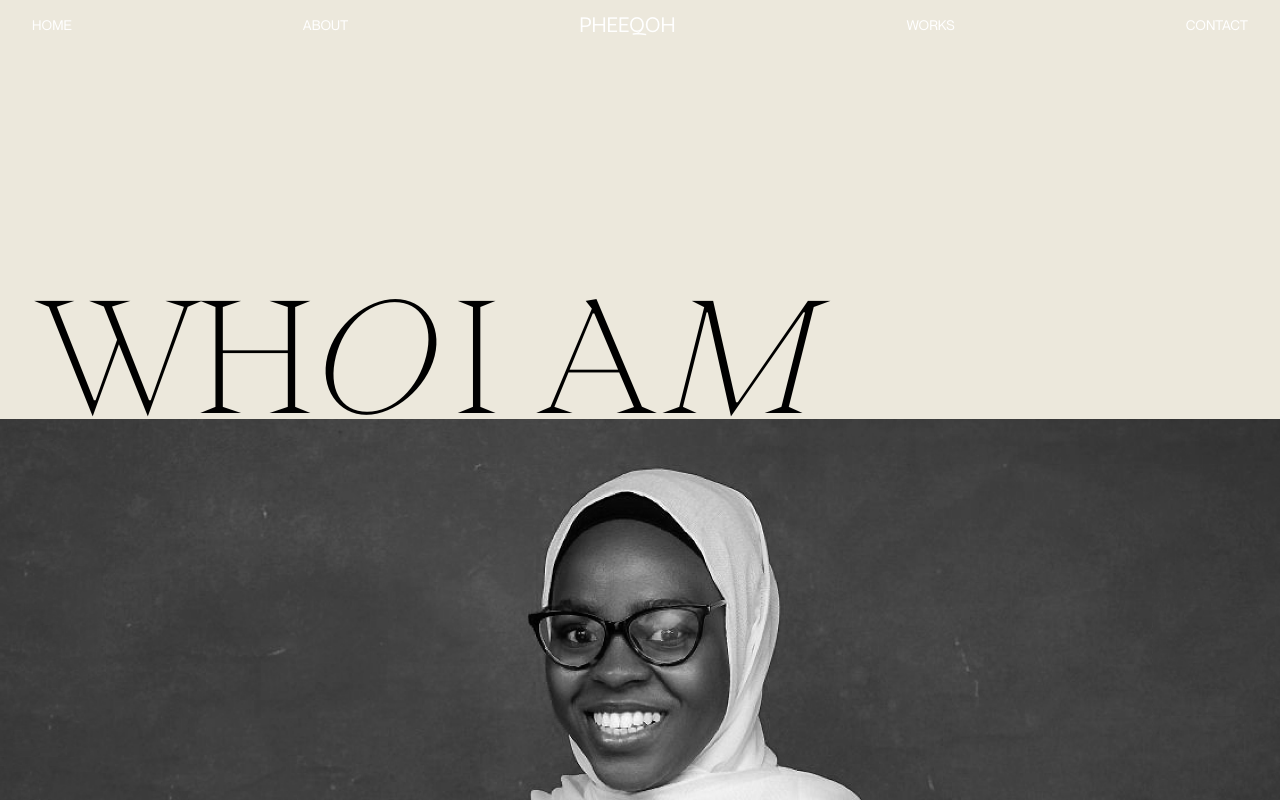
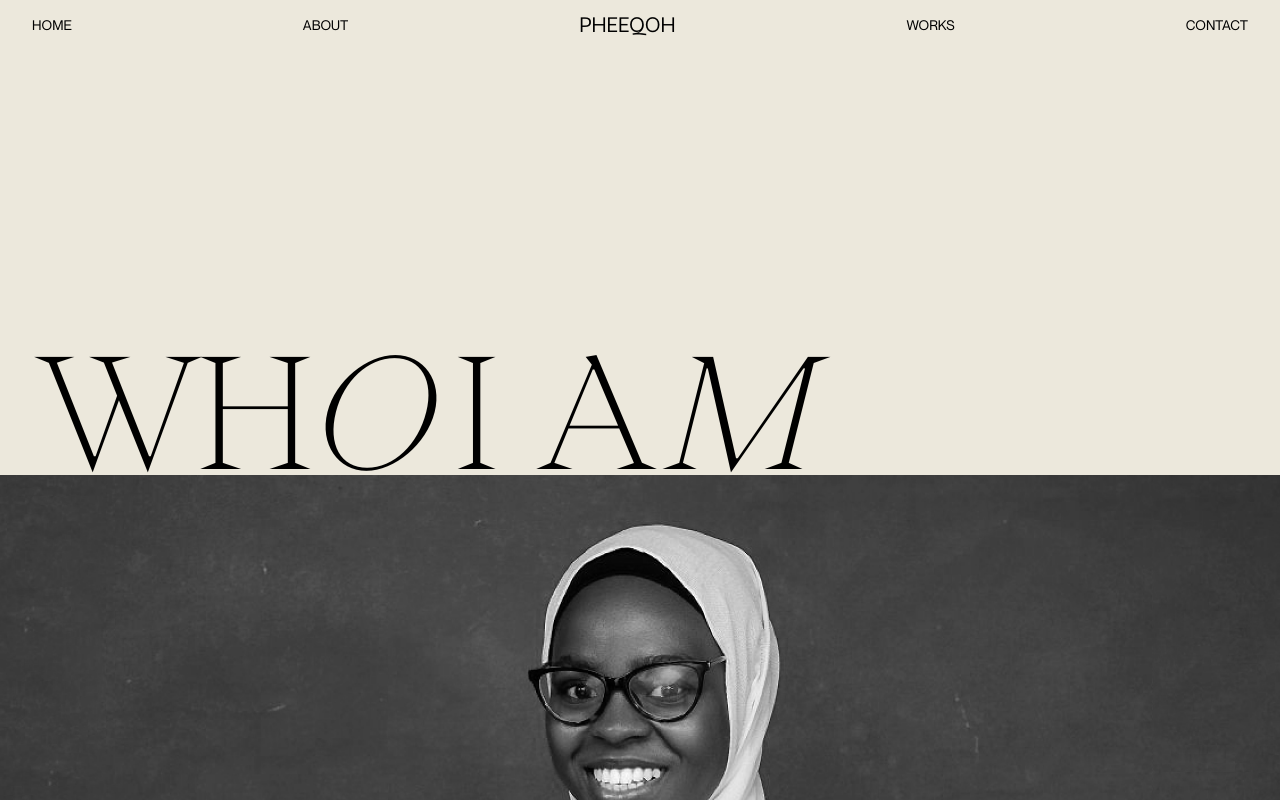
Before and after one commit to Sobur440/pheeqoh, a Next.js app: page /about in a window 1280 px wide. Shown: the top 800 px of the page. Built offline with nearby package versions, Linux system fonts and the light colour scheme.

Commit message:
fixed the nav colour issue

```diff
--- a/src/app/about/page.jsx
+++ b/src/app/about/page.jsx
@@ -1,14 +1,23 @@
+"use client";
+
 /* eslint-disable @next/next/no-img-element */
-import React from "react";
+import React, { useContext, useEffect } from "react";
 import styles from "../home.module.css";
-
-export const metadata = {
-  title: "Pheeqah | About",
-  description: "Pheeqah",
-};
+import { NavColourContext } from "@/contexts/NavColourContext";
+import Head from "next/head";
 
 const About = () => {
+  const { setNavColour } = useContext(NavColourContext);
+
+  useEffect(() => {
+    setNavColour(false);
+  }, [setNavColour]);
+
   return (
+    <>
+      <Head>
+        <title>My page title</title>
+      </Head>
       <div className="mt-[15rem] w-full">
         <p className="text-[14vw] lg:text-[12vw] uppercase font-ppEiko max-w-[95%] mx-auto">
           <span className="tracking-tighter">
@@ -113,25 +122,25 @@ const About = () => {
                 </p>
                 <p className="max-w-full">
                   Excellent communicator, I actively listen to feedback and
-                respond in a way that fosters a sense of community and trust. My
-                commitment to building efforts has resulted in over 50% growth
-                in the companies I’ve worked with.
+                  respond in a way that fosters a sense of community and trust.
+                  My commitment to building efforts has resulted in over 50%
+                  growth in the companies I’ve worked with.
                 </p>
                 <p className="max-w-full">
                   Delivering impactful UI solutions is my forte, utilizing tools
-                like Adobe XD, Figma, and similar software. To enhance my design
-                capabilities, I have explored the realm of design and
+                  like Adobe XD, Figma, and similar software. To enhance my
+                  design capabilities, I have explored the realm of design and
                   development using No Code Tools. My experience spans across
-                diverse domains, including fintech, blockchain, health services,
-                e-commerce, and digital marketing. This enables me to handle
-                multiple projects in fast-paced environments while prioritizing
-                user-centric approaches and diligently assessing user
-                requirements.
+                  diverse domains, including fintech, blockchain, health
+                  services, e-commerce, and digital marketing. This enables me
+                  to handle multiple projects in fast-paced environments while
+                  prioritizing user-centric approaches and diligently assessing
+                  user requirements.
                 </p>
                 <p className="max-w-full">
                   Committed to continuous growth, I am always seeking knowledge
-                and embracing new challenges. If you have a project in mind that
-                requires a seamless and exciting experience, let&apos;s
+                  and embracing new challenges. If you have a project in mind
+                  that requires a seamless and exciting experience, let&apos;s
                   collaborate!
                 </p>
               </div>
@@ -147,10 +156,10 @@ const About = () => {
 
         {/* EXPERICES SECTION */}
 
-      <section className="mt-[10rem] w-[95%] mx-auto text-[.8rem]">
+        <section className="mt-[10rem] w-[95%] mx-auto text-[1rem] lg:text-[.8rem]">
           <div className="w-full h-[1px] bg-black mb-[2rem]"></div>
 
-        <div className="w-full flex flex-col lg:flex-row">
+          <div className="w-full flex flex-col gap-[1rem] lg:gap-0 lg:flex-row">
             <p className="lg:w-[50%] uppercase">experiences</p>
 
             <div className="w-full lg:w-[50%] uppercase">
@@ -193,6 +202,7 @@ const About = () => {
           </div>
         </section>
       </div>
+    </>
   );
 };
 
--- a/src/app/layout.js
+++ b/src/app/layout.js
@@ -2,16 +2,24 @@ import { Inter } from "next/font/google";
 import "./globals.css";
 import Navbar from "@/components/Navbar";
 import Footer from "@/components/Footer";
+import NavColourProvider from "@/contexts/NavColourContext";
 
 const inter = Inter({ subsets: ["latin"] });
+
+export const metadata = {
+  title: "Pheeqah",
+  description: "Pheeqah",
+};
 
 export default function RootLayout({ children }) {
   return (
     <html lang="en">
       <body className="font-neueMontreal bg-[#ECE8DC] overflow-x-hidden">
-        <Navbar />
-        {children}
-        <Footer />
+        <NavColourProvider>
+          <Navbar />
+          {children}
+          <Footer />
+        </NavColourProvider>
       </body>
     </html>
   );
--- a/src/app/page.js
+++ b/src/app/page.js
@@ -1,15 +1,15 @@
+"use client";
 /* eslint-disable @next/next/no-img-element */
 
-import React from "react";
+import React, { useContext } from "react";
 import styles from "./home.module.css";
 import Link from "next/link";
-
-export const metadata = {
-  title: "Pheeqah | Home",
-  description: "Pheeqah",
-};
+import { NavColourContext } from "@/contexts/NavColourContext";
 
 const Home = () => {
+  const { setNavColour } = useContext(NavColourContext);
+  setNavColour(true);
+
   return (
     <>
       {/* HERO SECTION */}
--- a/src/app/works/page.jsx
+++ b/src/app/works/page.jsx
@@ -1,9 +1,4 @@
 import React from "react";
-
-export const metadata = {
-  title: "Pheeqah | Works",
-  description: "Pheeqah",
-};
 
 const Works = () => {
   return <div>Works</div>;
--- a/src/components/Navbar.jsx
+++ b/src/components/Navbar.jsx
@@ -1,9 +1,18 @@
+"use client";
+
 import Link from "next/link";
-import React from "react";
+import React, { useContext } from "react";
+import { NavColourContext } from "@/contexts/NavColourContext";
 
 const Navbar = () => {
+  const { navColour } = useContext(NavColourContext);
+
   return (
-    <nav className="bg-transparent w-full h-[3.5rem] absolute top-0 left-0 text-white">
+    <nav
+      className={`${
+        navColour ? "absolute top-0 left-0 text-white" : ""
+      } bg-transparent w-full h-[3.5rem]`}
+    >
       <div className="flex justify-between items-center w-[95%] h-full bg-inherit mx-auto">
         <Link
           href="/"
--- /dev/null
+++ b/src/contexts/NavColourContext.js
@@ -0,0 +1,17 @@
+"use client";
+
+import { createContext, useState } from "react";
+
+export const NavColourContext = createContext();
+
+const NavColourProvider = ({ children }) => {
+  const [navColour, setNavColour] = useState(true);
+
+  return (
+    <NavColourContext.Provider value={{ navColour, setNavColour }}>
+      {children}
+    </NavColourContext.Provider>
+  );
+};
+
+export default NavColourProvider;
```
Lines whose indentation alone changed are shown as unchanged.
